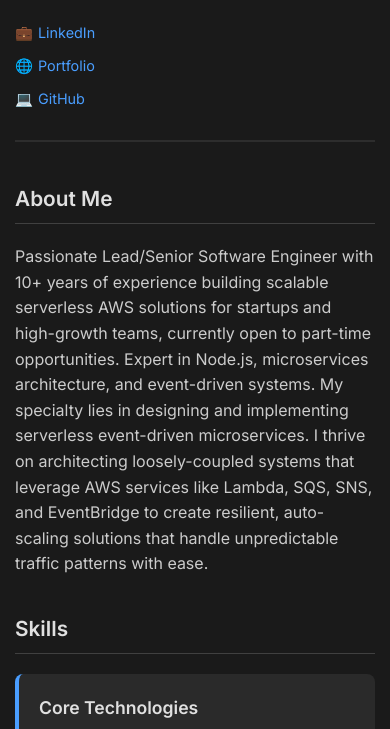
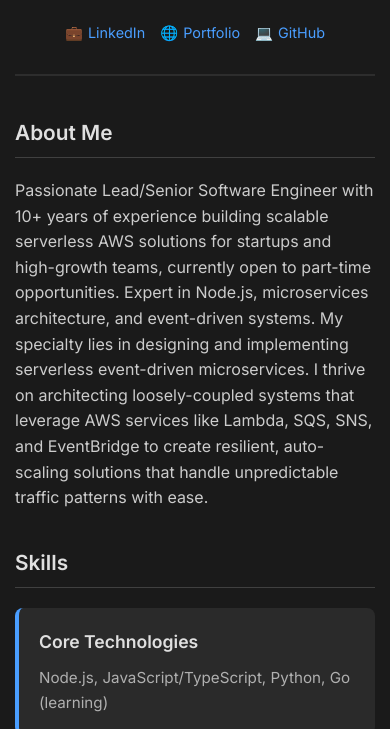
Before and after one commit to jordmax12/jordmax12.github.io, a plain HTML site: page index.html in a window 390 px wide. Shown: the part 104-833 px from the top of the page. Drawn offline with nearby package versions, Linux system fonts and the light colour scheme.

Commit message:
centering text

```diff
--- a/styles.css
+++ b/styles.css
@@ -874,8 +874,12 @@ body {
     }
 
     .contact-info {
-        flex-direction: column;
-        gap: 10px;
+        flex-direction: row; /* Keep horizontal layout */
+        justify-content: center; /* Center the items */
+        flex-wrap: wrap; /* Allow wrapping if needed */
+        gap: 15px; /* Slightly larger gap for better spacing */
+        align-items: center;
+        text-align: center;
     }
 
     .skills-categories {
```
